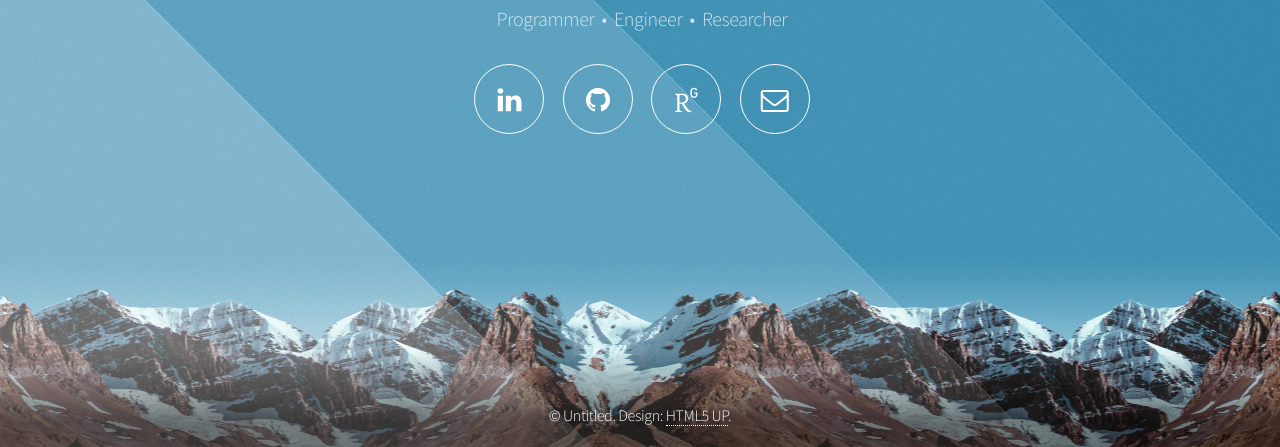
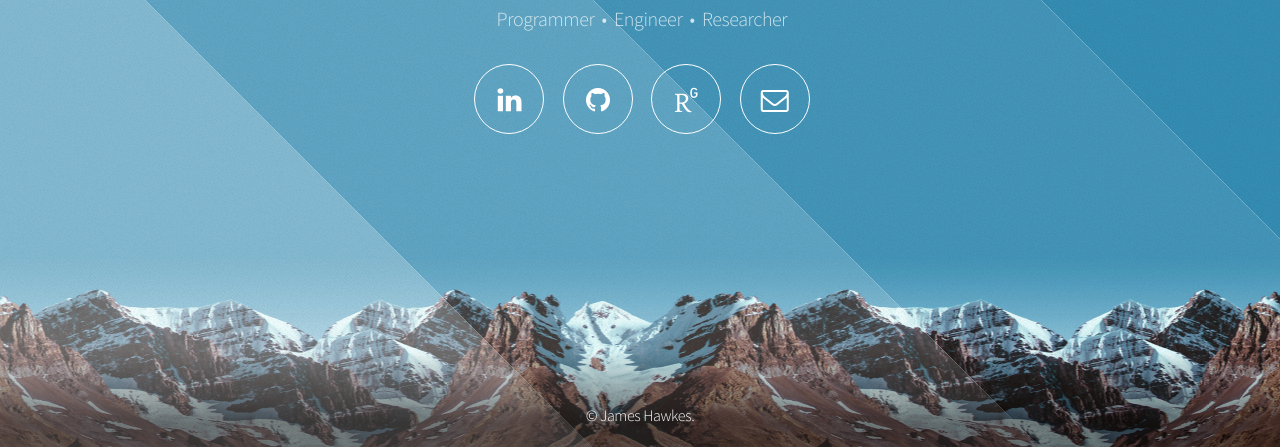
Before and after one commit to jameshawkes/jameshawkes.github.io, a plain HTML site: page index.html in a window 1280 px wide. Shown: the part 353-800 px from the top of the page. Drawn offline with Linux system fonts and the light colour scheme; files whose address does not match are found by name.

Commit message:
First commit.

```diff
--- a/index.html
+++ b/index.html
@@ -38,7 +38,7 @@
 
 				<!-- Footer -->
 					<footer id="footer">
-						<span class="copyright">&copy; Untitled. Design: <a href="http://html5up.net">HTML5 UP</a>.</span>
+						<span class="copyright">&copy; James Hawkes.</span>
 					</footer>
 
 			</div>
```
